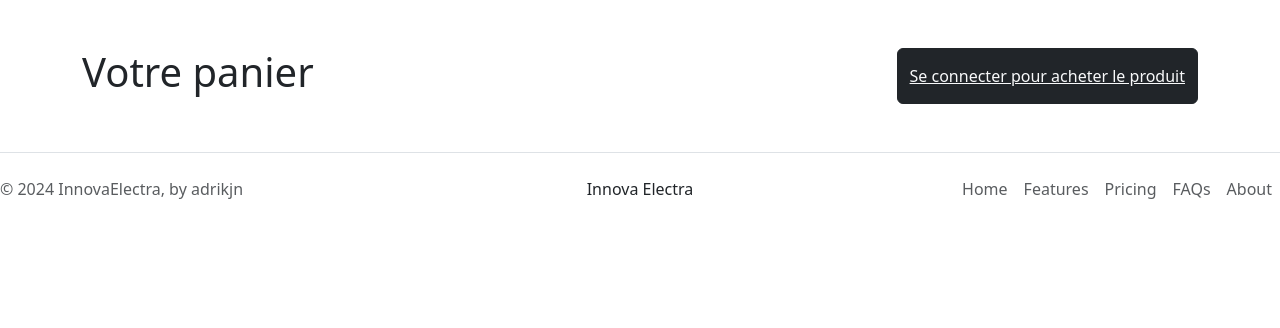
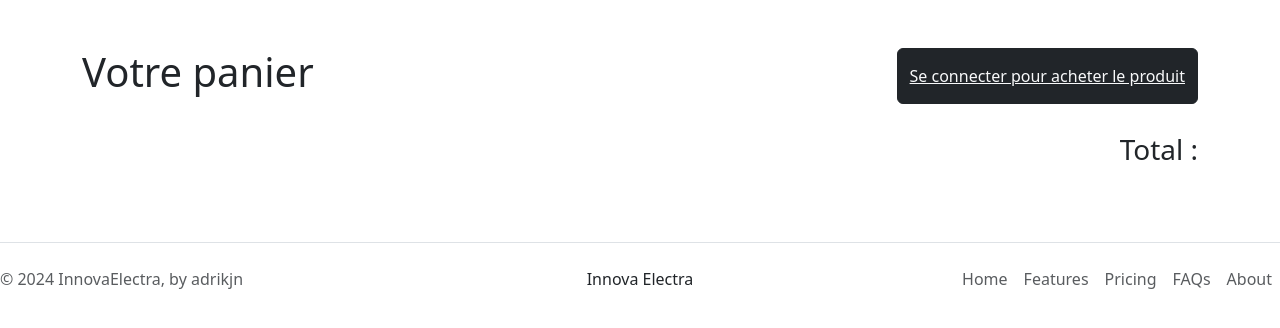
Before and after one commit to adrikjn/innovaelectra, a Symfony app: template templates/home/basket.html.twig in a window 1280 px wide. Shown: the part 98-426 px from the top of the page. Run offline with Twig, Linux system fonts and the light colour scheme; the template is opened without the code that fills it, so the values that code supplies are empty; some libraries are stand-ins or nearby versions.

Commit message:
Panier / + - / Delete / Total

```diff
--- a/templates/home/basket.html.twig
+++ b/templates/home/basket.html.twig
@@ -16,7 +16,9 @@
 
 			{% endif %}
 		</div>
-
+		<div class="my-4">
+			<p class="text-end fs-3">Total : <span id="cartTotal"></span></p>
+		</div>
 		<div id="cartItems" class="row"></div>
 	</div>
 {% endblock %}
```
